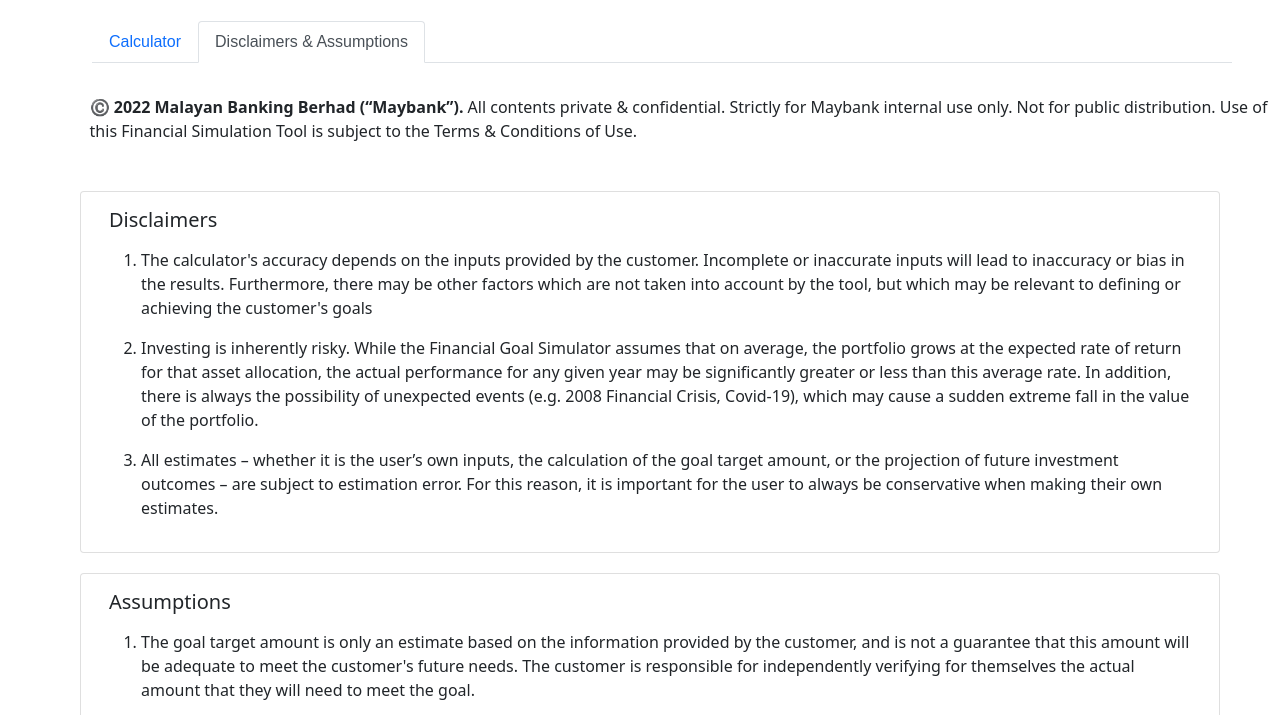
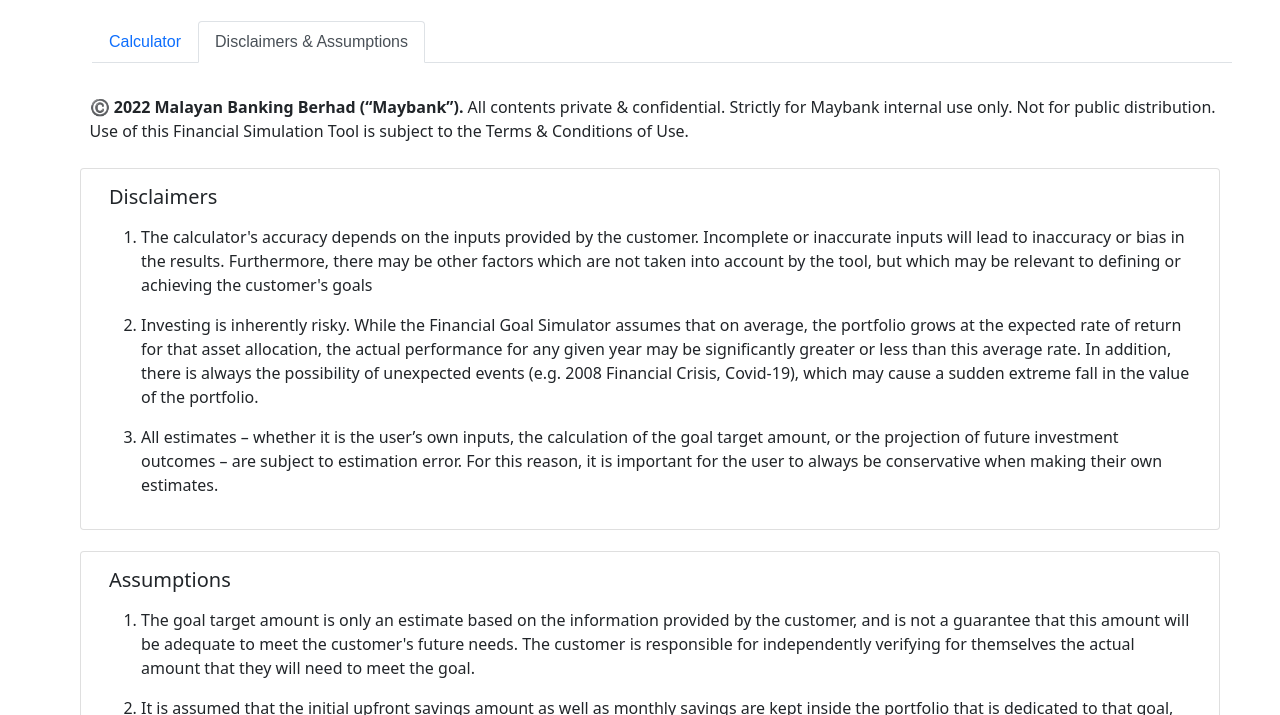
Before and after one commit to dwretirement/dwretirement.github.io, a plain HTML site: page disclaimers.html in a window 1280 px wide. Shown: the part 61-776 px from the top of the page. Drawn offline with nearby package versions, Linux system fonts and the light colour scheme.

Commit message:
margin of disclaimer

```diff
--- a/style.css
+++ b/style.css
@@ -37,14 +37,18 @@ li{
   padding-right: 3rem;
 }
 
+#assumptions{
+  margin-top: 0.6rem;
+}
+
 #copyright{
     margin-left: 5.6rem;
-    margin-bottom: 1rem;
+    /* margin-bottom: 1rem; */
 }
 
 .copyright-cont {
   display: inline-flex;
   justify-content: flex-start;
   flex-wrap: wrap;
-  max-width: 82rem;
+  max-width: 78rem;
 }
```
